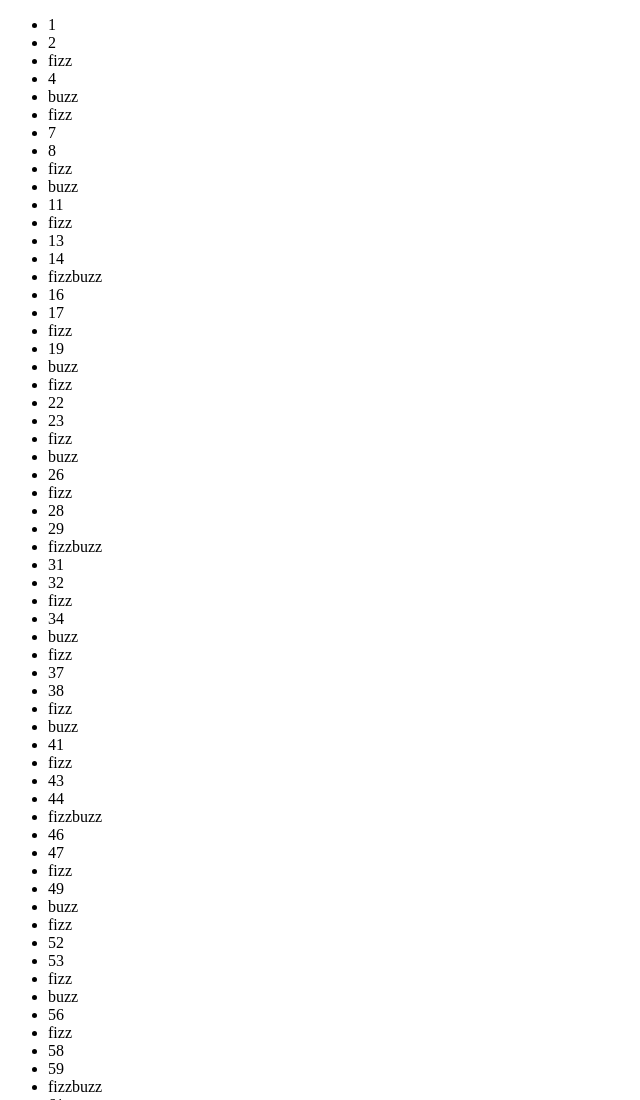
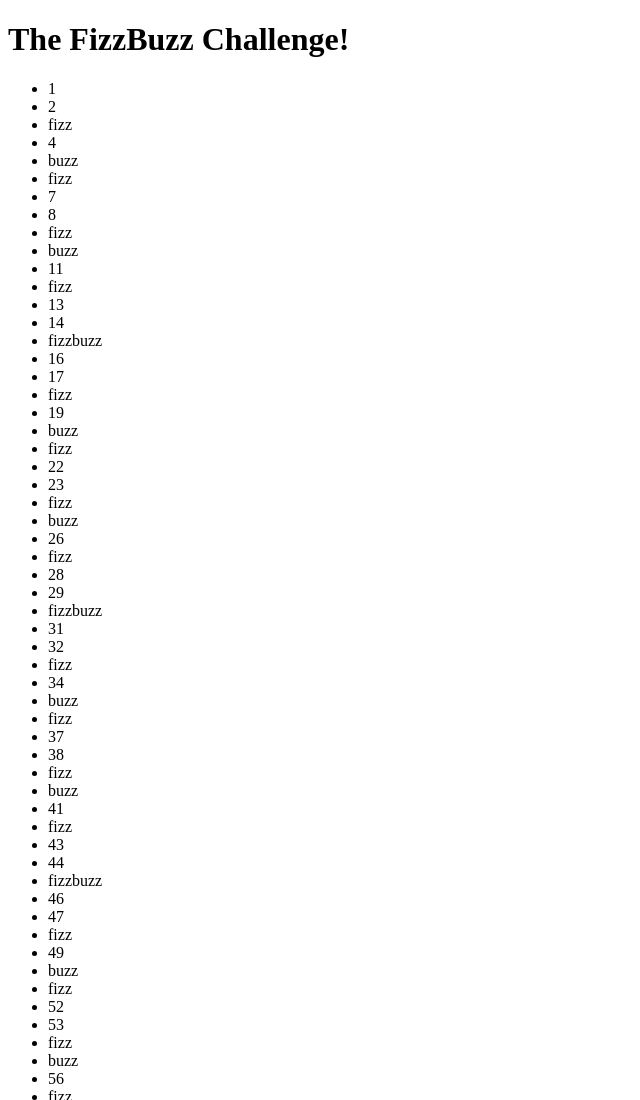
Before and after one commit to jtbradley/fizzbuzz, a plain HTML site: page index.html in a window 1280 px wide. Shown: the top 1100 px of the page, without its empty margins (0-640 px from the left). Drawn offline with Linux system fonts and the light colour scheme.

Commit message:
added header

```diff
--- a/index.html
+++ b/index.html
@@ -1,6 +1,7 @@
 <!DOCTYPE html>
 <html lang="en">
 	<title>FizzBuzz Challenge</title>
+	<h1>The FizzBuzz Challenge!</h1>
 
 	<ul id="list"></ul>
 
```
